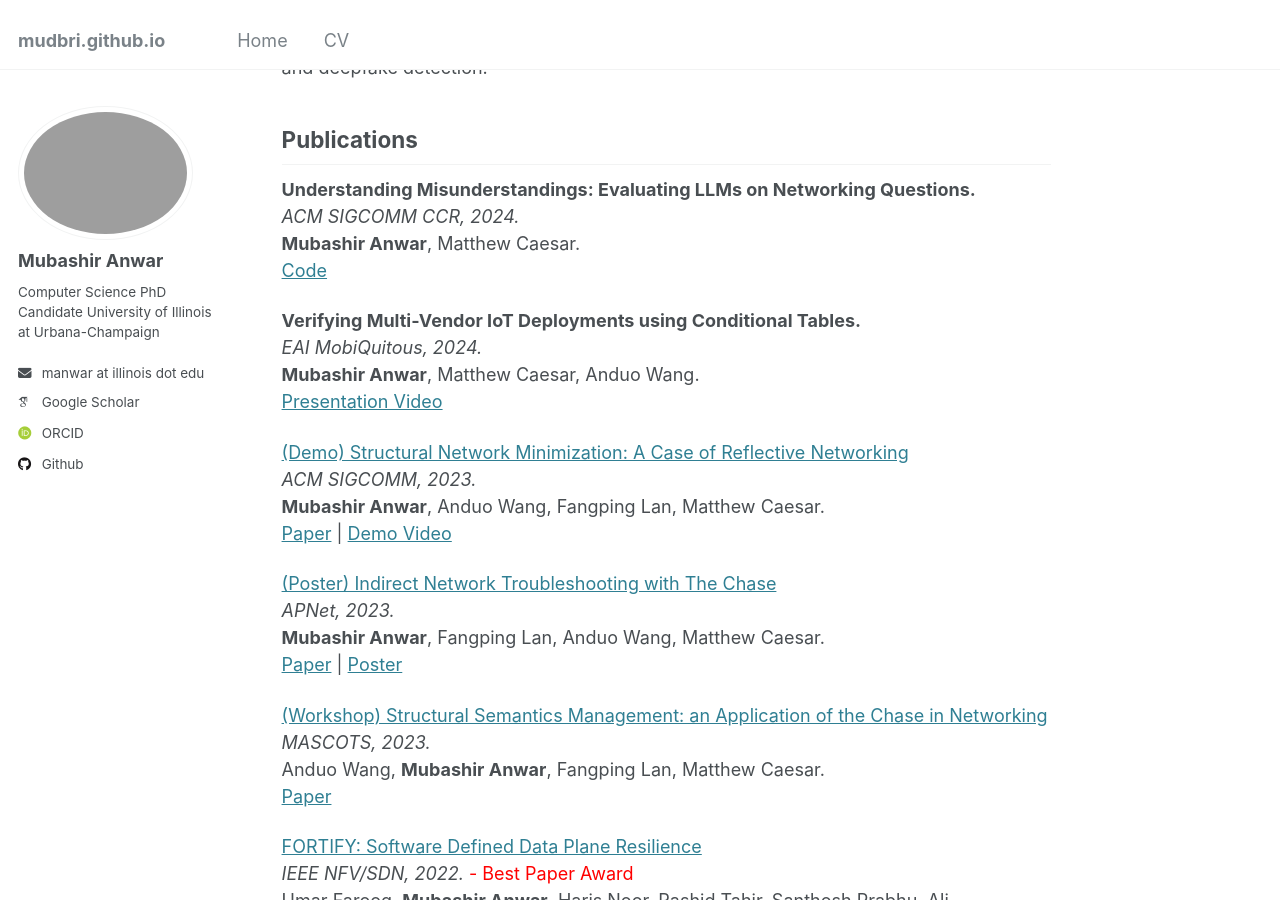
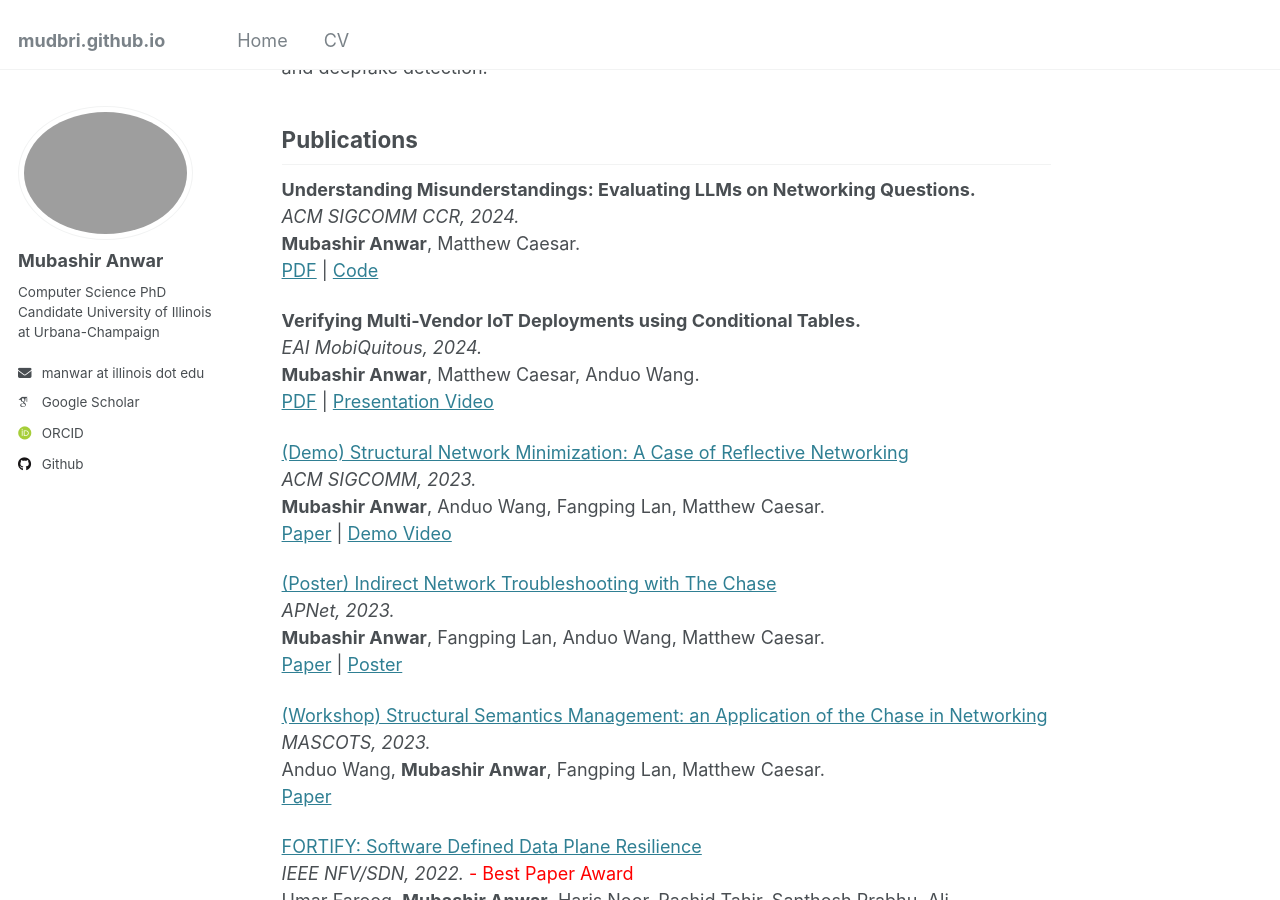
Before and after one commit to mudbri/mudbri.github.io, a Jekyll site: the page built from _pages/about.md, in a window 1280 px wide and 900 px high, scrolled down 307 px. Built offline with Jekyll 4.4.1, drawn with Linux system fonts in a browser that asks for light colours; some web fonts are replaced.

Commit message:
Add pdfs

```diff
--- a/_pages/about.md
+++ b/_pages/about.md
@@ -15,12 +15,12 @@ Publications
 ------
 **Understanding Misunderstandings: Evaluating LLMs on Networking Questions.**
    *ACM SIGCOMM CCR, 2024.*
-   **Mubashir Anwar**, Matthew Caesar.<br>[Code](https://github.com/mudbri/LLM-Network-Eval)
+   **Mubashir Anwar**, Matthew Caesar.<br>[PDF](https://mudbri.github.io/files/Understanding_Misunderstandings_Evaluating_LLMs_on_Networking_Questions.pdf) | [Code](https://github.com/mudbri/LLM-Network-Eval)
 
 **Verifying Multi-Vendor IoT Deployments using Conditional Tables.**
    *EAI MobiQuitous, 2024.*
    **Mubashir Anwar**, Matthew Caesar, Anduo Wang.<br>
-   [Presentation Video](https://youtu.be/Qa9CQI--lBI)
+   [PDF](https://mudbri.github.io/files/Verifying_Multi_Vendor_IoT_Deployments_using_Conditional_Tables___MobiQuitous_2024.pdf) | [Presentation Video](https://youtu.be/Qa9CQI--lBI)
    <!-- [Paper](https://dl.acm.org/doi/abs/10.1145/3411764.3445699) | [Code](https://github.com/nsgLUMS/cellclone) -->
 
 [(Demo) Structural Network Minimization: A Case of Reflective Networking](https://dl.acm.org/doi/abs/10.1145/3603269.3610847)
```
Also changed, not shown: 2 other files.
